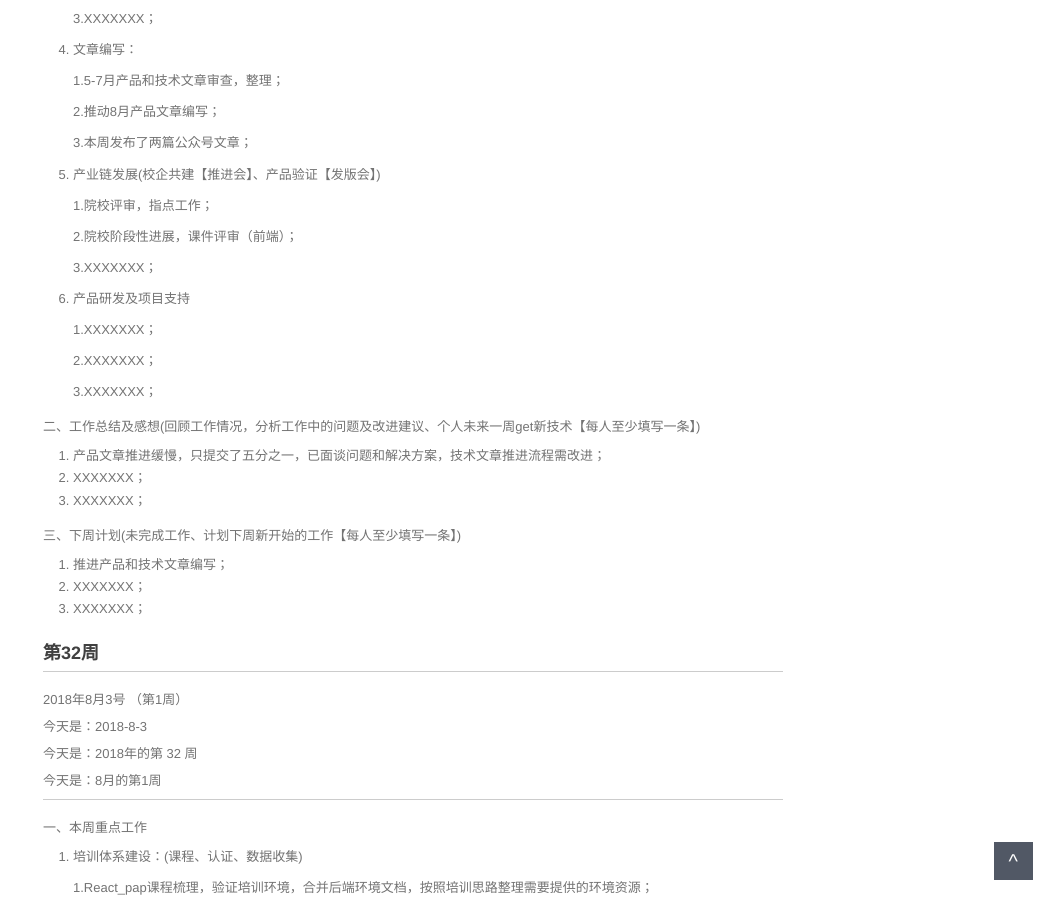
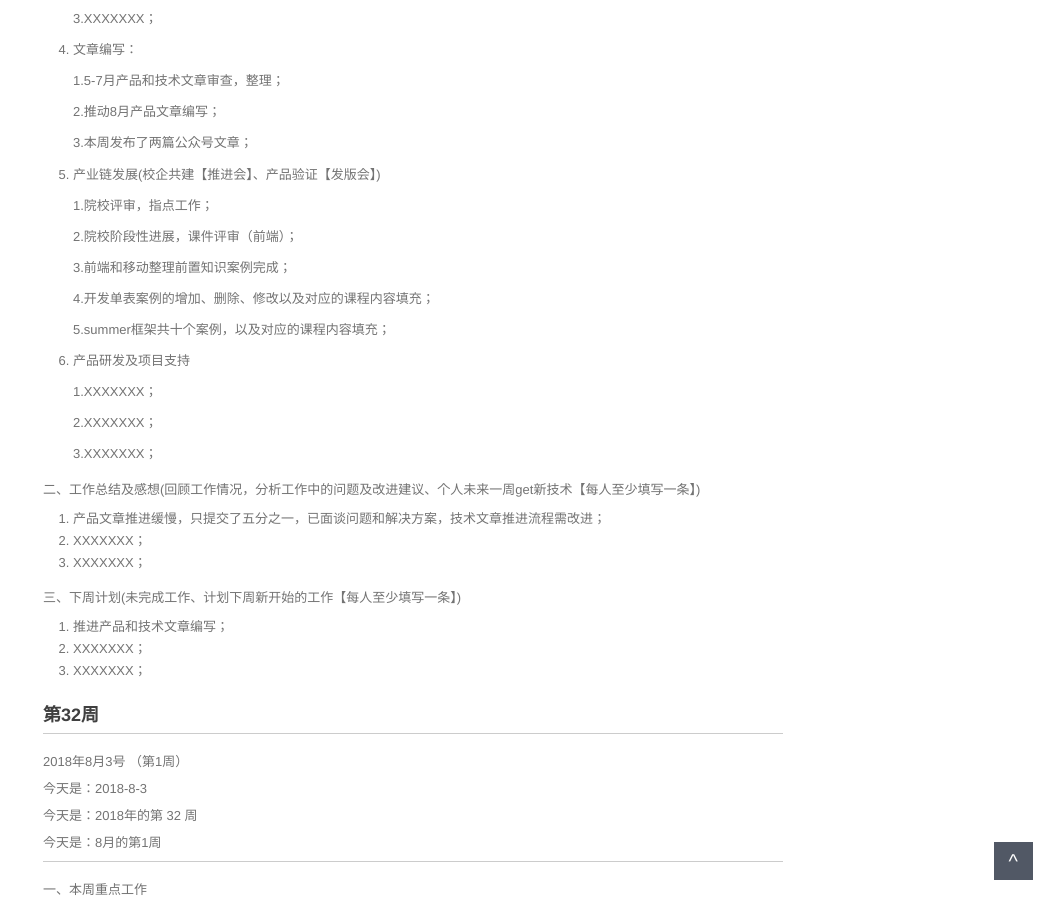
Before and after one commit to walllFlower/blog, a Jekyll site: the page built from _posts/2018-07-17-day_report_cxz.md, in a window 1280 px wide and 900 px high, scrolled down 850 px. Shown: the whole window, without its empty margins (227-1280 px from the left). Built offline with Jekyll 4.4.1, drawn with Linux system fonts in a browser that asks for light colours; comment, search, counter and statistics services are not loaded.

Commit message:
Update 2018-07-17-day_report_cxz.md

```diff
--- a/_posts/2018-07-17-day_report_cxz.md
+++ b/_posts/2018-07-17-day_report_cxz.md
@@ -59,7 +59,11 @@ categories: 技术运营工作周报
 
     2.院校阶段性进展，课件评审（前端）；
 
-    3.XXXXXXX；
+    3.前端和移动整理前置知识案例完成；
+
+    4.开发单表案例的增加、删除、修改以及对应的课程内容填充；
+
+    5.summer框架共十个案例，以及对应的课程内容填充；
 
 6. 产品研发及项目支持
 
```
